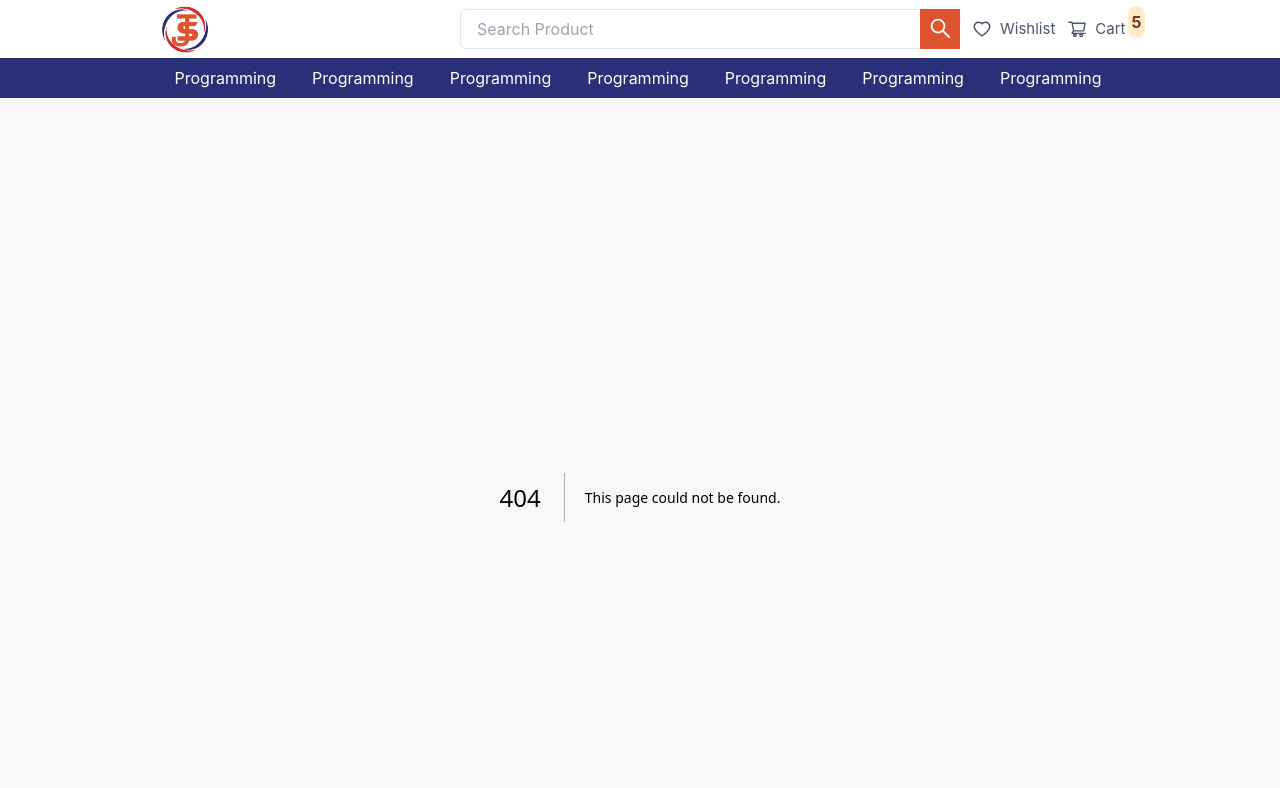
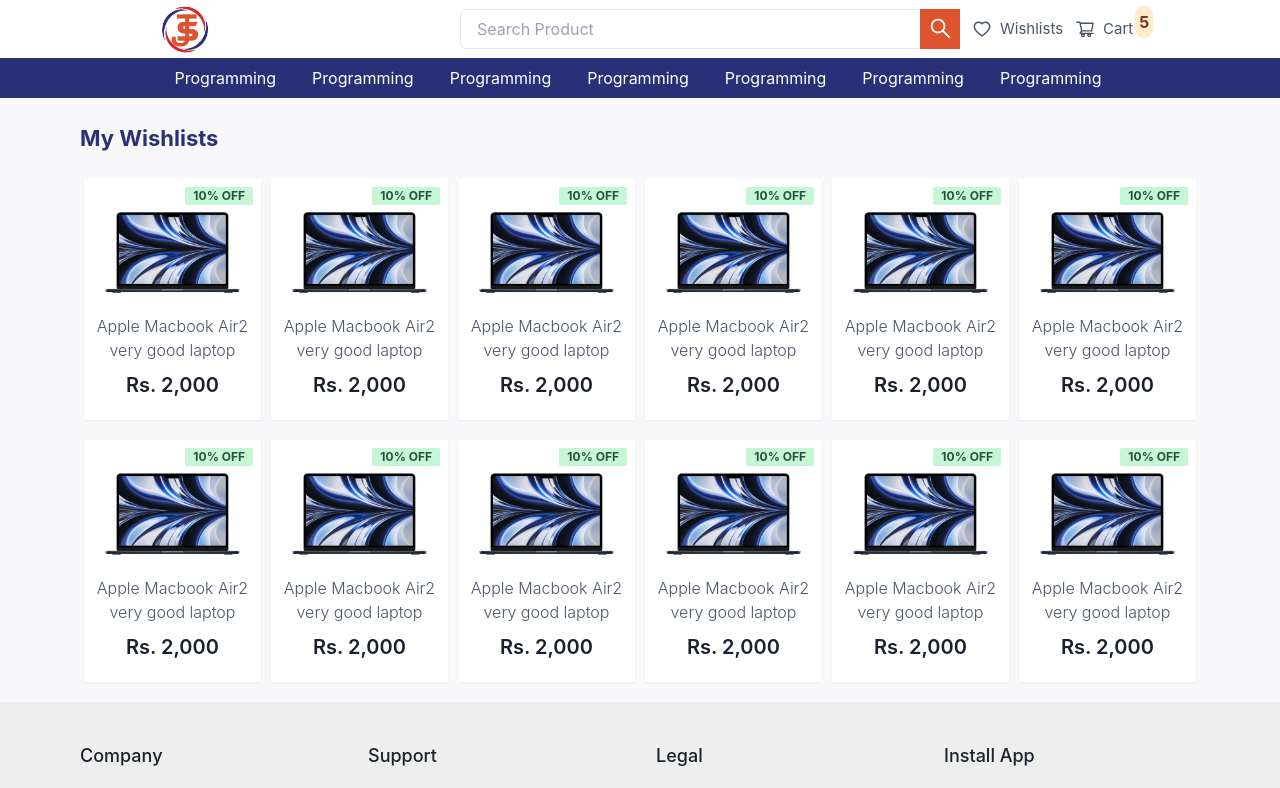
Before and after one commit to PrameshKarki/tinjure-suppliers__frontend, a Next.js app: page /wishlists in a window 1280 px wide. Before the commit this address had no page. Shown: the top 788 px of the page. Built offline with nearby package versions, Linux system fonts and the light colour scheme.

Commit message:
refactor: code

```diff
--- a/src/components/common/molecules/CartList.tsx
+++ b/src/components/carts/molecules/CartList.tsx
@@ -14,6 +14,7 @@
   Text,
   useDisclosure,
 } from "@chakra-ui/react";
+import { useRouter } from "next/router";
 import { ReactNode } from "react";
 import { colors } from "../../../constants/colors";
 import CartListItem from "../atoms/CartListItem";
@@ -23,6 +24,7 @@
 }
 
 const CartList = (props: IProps) => {
+  const router = useRouter();
   const { triggerElement } = props;
   const { isOpen, onOpen, onClose } = useDisclosure();
 
@@ -62,6 +64,7 @@
                 bg={colors.orange}
                 _hover={{ bg: colors.orange }}
                 height={9}
+                onClick={() => router.push("/carts")}
               >
                 View Cart
               </Button>
@@ -72,6 +75,7 @@
                 textColor={"white"}
                 _hover={{ bg: colors.blue }}
                 height={9}
+                onClick={() => router.push("/checkout")}
               >
                 Checkout
               </Button>
--- a/src/components/common/molecules/NavigationBar.tsx
+++ b/src/components/common/molecules/NavigationBar.tsx
@@ -8,11 +8,13 @@
 } from "@chakra-ui/react";
 import Image from "next/image";
 import Link from "next/link";
+import { useRouter } from "next/router";
 import { AiOutlineHeart, AiOutlineSearch } from "react-icons/ai";
+import CartList from "../../carts/molecules/CartList";
 import CartButtonWithBadge from "../atoms/CartButtonWithBadge";
-import CartList from "./CartList";
 
 const NavigationBar = () => {
+  const router = useRouter();
   return (
     <Box className="px-40 py-1" bg={"white"}>
       <Flex alignItems={"center"}>
@@ -33,10 +35,12 @@
             className="flex items-center ml-3"
             color={"gray.600"}
             _hover={{ color: "black" }}
+            cursor={"pointer"}
+            onClick={() => router.push("/wishlists")}
           >
             <AiOutlineHeart size={20} />
             <Text ml={2} fontSize={15}>
-              Wishlist
+              Wishlists
             </Text>
           </Box>
           <CartList triggerElement={<CartButtonWithBadge count={5} />} />
--- /dev/null
+++ b/src/pages/wishlists/index.jsx
@@ -0,0 +1,14 @@
+import ProductsSection from "../../components/common/organisms/ProductsSection";
+
+const Wishlists = () => {
+  return (
+    <section className="cart-section px-20 mt-5">
+      <ProductsSection
+        heading="My Wishlists"
+        hasActionButton={false}
+      />
+    </section>
+  );
+};
+
+export default Wishlists;
```
Also changed, not shown: src/components/carts/atoms/CartListItem.tsx (renamed from src/components/common/atoms/CartListItem.tsx).
